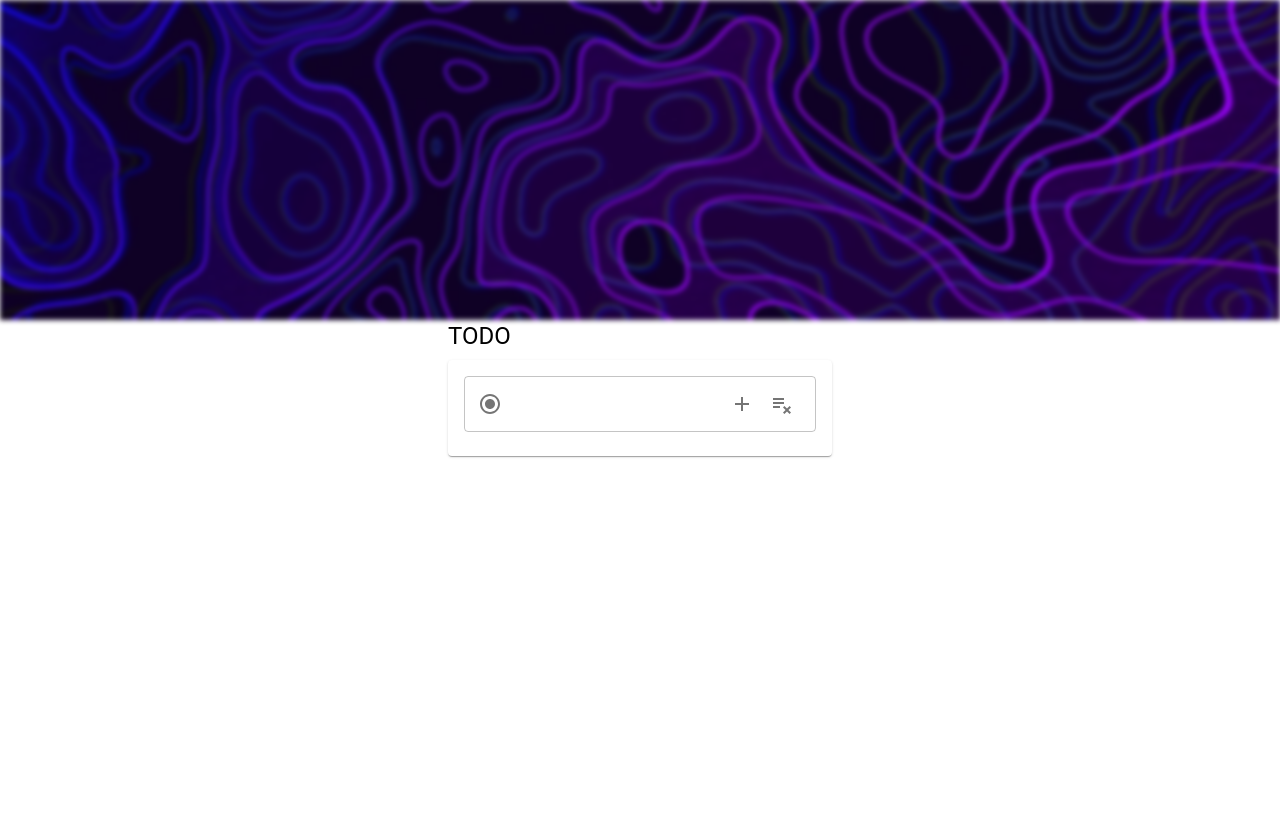
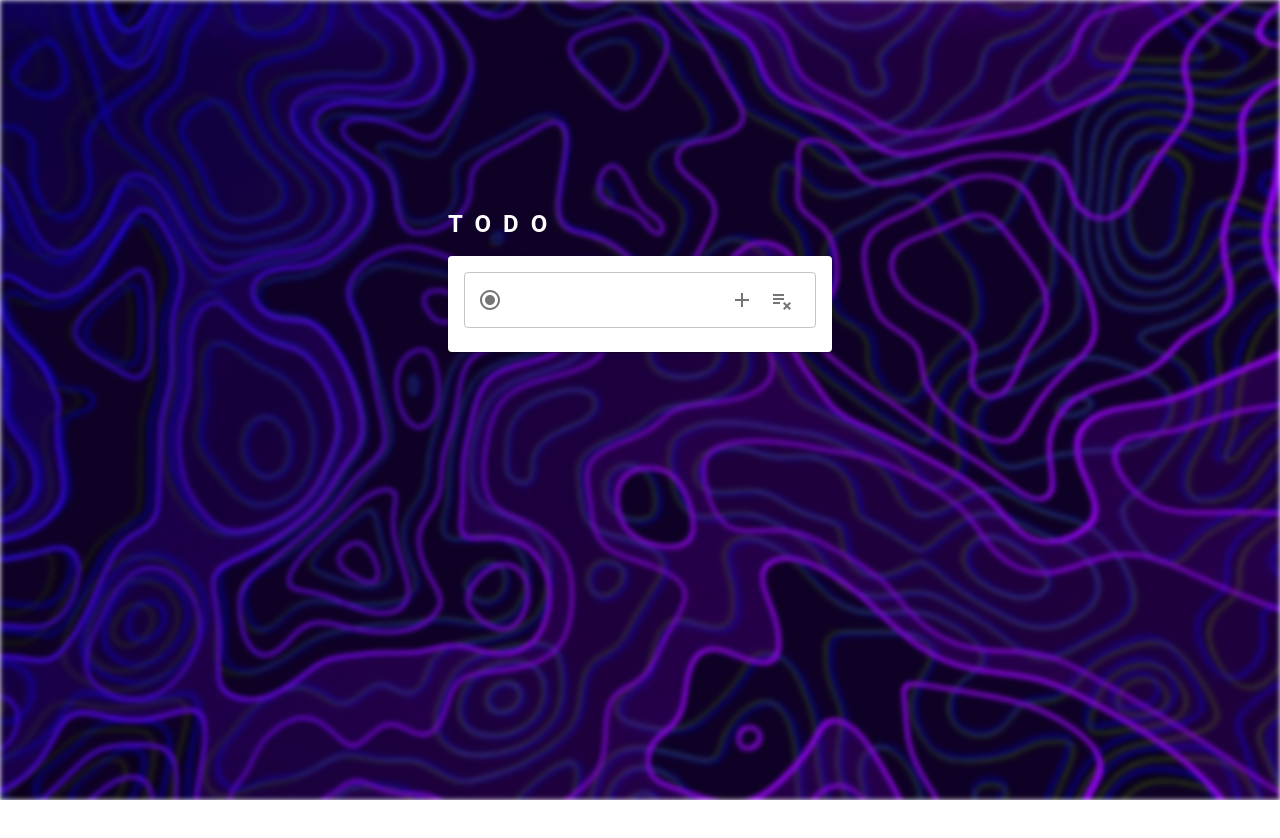
Before and after one commit to Anrsgrl/todo-list, a React (Create React App) app: page / in a window 1280 px wide. Shown: the top 838 px of the page. After the commit the page ends 800 px from the top, so only its background shows below. Built offline with nearby package versions, Linux system fonts and the light colour scheme.

Commit message:
style added

```diff
--- a/package.json
+++ b/package.json
@@ -15,6 +15,7 @@
     "react": "^18.2.0",
     "react-dom": "^18.2.0",
     "react-scripts": "5.0.1",
+    "react-toastify": "^9.1.1",
     "sass": "^1.57.1",
     "styled-components": "^5.3.6",
     "web-vitals": "^2.1.4"
--- a/src/App.jsx
+++ b/src/App.jsx
@@ -1,11 +1,27 @@
+import { createTheme, ThemeProvider } from '@mui/material/styles';
+import React from 'react';
 import './App.scss';
-import Todo from './components/Todo/Todo'
+import Todo from './components/Todo/Todo';
 
 function App() {
+  let theme = createTheme({
+    typography: {
+      h5:{
+        color: 'white',
+        textTransform: 'uppercase',
+        fontWeight: 'bolder',
+        lineHeight: '2',
+        letterSpacing: '0.5em',
+      }
+    }
+  })
+
   return (
     <div className="App">
       <div className="App-bg"></div>
-      <Todo />
+      <ThemeProvider theme={theme}>
+        <Todo />
+      </ThemeProvider>
     </div>
   );
 }
--- a/src/App.scss
+++ b/src/App.scss
@@ -10,13 +10,38 @@ body{
 .App{
   height: 100vh;
   width: 100%;
+  overflow: hidden;
   .App-bg{
-    height: 40vh;
+    height: 100vh;
     width: 100%;
     background-image: url(./assets/bg.jpeg);
     background-position: center;
     background-repeat: no-repeat;
     background-size: cover;
     filter: blur(2.5px);
+    position: absolute;
   }
 }
+
+.clearBtn:hover::after{
+  visibility: visible;
+  opacity: 1;
+}
+
+.clearBtn::after{
+  visibility: hidden;
+  opacity: 0;
+  content: "Remove all";
+  font-size: xx-small;
+  width: 50px;
+  display: flex;
+  height: 20px;
+  align-items: center;
+  justify-content: center;
+  background-color: #565353;
+  position: absolute;
+  color: white;
+  top: -12px;
+  left: 4px;
+  transition: 1.1s;
+}
--- a/src/components/Todo/Todo.jsx
+++ b/src/components/Todo/Todo.jsx
@@ -1,11 +1,16 @@
 import React, { useState } from 'react';
+import { motion } from "framer-motion"
 import {Card, CardContent, TextField, InputAdornment, ToggleButton, Typography, IconButton} from '@mui/material';
 import {RadioButtonChecked, Check, Clear, Add, PlaylistRemove} from '@mui/icons-material';
+import { ToastContainer, toast } from 'react-toastify';
+import 'react-toastify/dist/ReactToastify.css';
+
 import './Todo.scss';
 
 function Todo() {
   const [liste, setListe] = useState([]);
   const [newTitle, setNewTitle] = useState('');
+  const [working, setWorking] = useState(true);
 
   const deleteItems = (index) => {
     const updatedItems = liste.filter((el)=> {
@@ -15,11 +20,35 @@ function Todo() {
   }
 
   const addItems = () => {
-    setListe([...liste, {id: Date.now(), title: newTitle, completed: false }]); setNewTitle("");
+    if(newTitle !== ""){
+      setListe([...liste, {id: Date.now(), title: newTitle, completed: false }]); setNewTitle("");
+      setWorking(true);
+    } else{
+      setWorking(false);
+    }
+
+  }
+
+  const setCompleted = (item) => {
+    setListe(liste.map(el => el.id === item.id ? {...el, completed: !el.completed} : el));
+    toast.success('Good Job!', {
+      position: "top-right",
+      autoClose: 500,
+      hideProgressBar: false,
+      closeOnClick: true,
+      pauseOnHover: true,
+      draggable: true,
+      progress: undefined,
+      theme: "dark",
+    });
   }
 
   return (
-    <div className="Todo-field">
+    <motion.div className="Todo-field"
+    initial={{y: 0}}
+    animate={{y: 200}}
+    transition={{duration: 2}}
+    >
       <div className="Todo-list-area">
       <Typography variant='h5' gutterBottom>TODO</Typography>
         <Card>
@@ -31,7 +60,7 @@ function Todo() {
               <IconButton onClick={() => addItems()}>
                 <Add />
               </IconButton>
-              <IconButton onClick={() => setListe([])}>
+              <IconButton onClick={() => setListe([])} className='clearBtn'>
                 <PlaylistRemove />
               </IconButton>
               </InputAdornment>
@@ -39,20 +68,34 @@ function Todo() {
           fullWidth
           required
           />
-          {/* <button onClick={() => {setListe([...liste, {id: Date.now(), title: newTitle, completed: false }]); setNewTitle("")}}>XXXX</button> */}
+          <p className={working ? 'error-msg' : 'error-msg active'}>U have to write something</p>
           </CardContent>
         </Card>
         <div className="Todo-list-items">
         {liste.map((item, index) =>
-          <Card key={index} className={item.completed ? 'done' : ''} sx={{mt: 2}}>
-            <CardContent sx={{display:'flex', justifyContent:'space-between'}}>
+          <>
+            <Card key={index} className={item.completed ? 'done' : ''} sx={{mt: 2}}>
+            <CardContent sx={{display:'flex', justifyContent:'space-between', alignItems:'center'}}>
               <ToggleButton
-              onClick={() => {setListe(liste.map(el => el.id === item.id ? {...el, completed: !el.completed} : el))}}
+              onClick={() => {setCompleted(item)}}
               sx={{borderRadius:"50%"}}
               size='small'
               value="check"
             >
             <Check />
+            <ToastContainer
+              position="top-right"
+              autoClose={1000}
+              // limit={1}
+              hideProgressBar={false}
+              newestOnTop
+              closeOnClick
+              rtl={false}
+              pauseOnFocusLoss
+              draggable
+              pauseOnHover
+              theme="dark"
+              />
               </ToggleButton>
               {item.title}
             <ToggleButton
@@ -64,10 +107,12 @@ function Todo() {
               <Clear />
               </ToggleButton>
             </CardContent>
-          </Card>)}
+            </Card>
+          </>
+          )}
         </div>
       </div>
-    </div>
+    </motion.div>
   )
 }
 
--- a/src/components/Todo/Todo.scss
+++ b/src/components/Todo/Todo.scss
@@ -1,5 +1,15 @@
 .done{
     text-decoration: line-through;
+}
+
+.active{
+    display: block !important;
+}
+.error-msg{
+    color: red;
+    display: none;
+    margin: 0;
+    margin-top: 5px;
 }
 
 .Todo-field{
@@ -12,7 +22,23 @@
         margin: 0 auto;
     }
     .Todo-list-items{
-        margin-top: 24px;
+        margin-top: 5px;
         height: 400px;
+        overflow-y: auto;
+        border-radius: 20px;
+        scroll-behavior: smooth;
     }
 }
+::-webkit-scrollbar-track {
+    background: transparent;
+  }
+
+  ::-webkit-scrollbar-thumb {
+    background-color: #be90cb;
+    border-radius: 10px;
+    border: 3px solid transparent;
+  }
+  ::-webkit-scrollbar {
+    width: 5px;
+    margin-top: 24px;
+}
```
Also changed, not shown: 1 other file (tests, documents, lock files or other folders).
